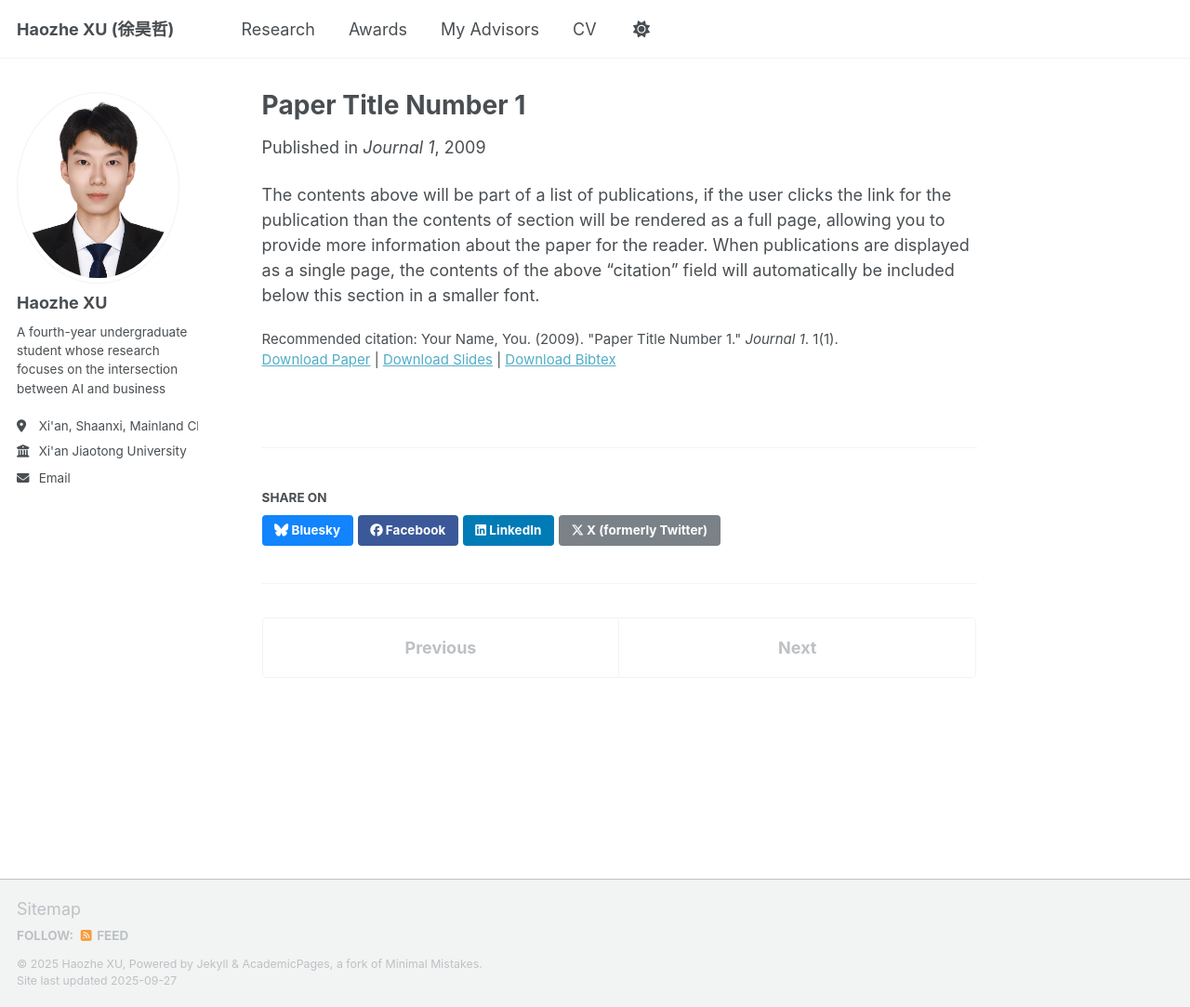
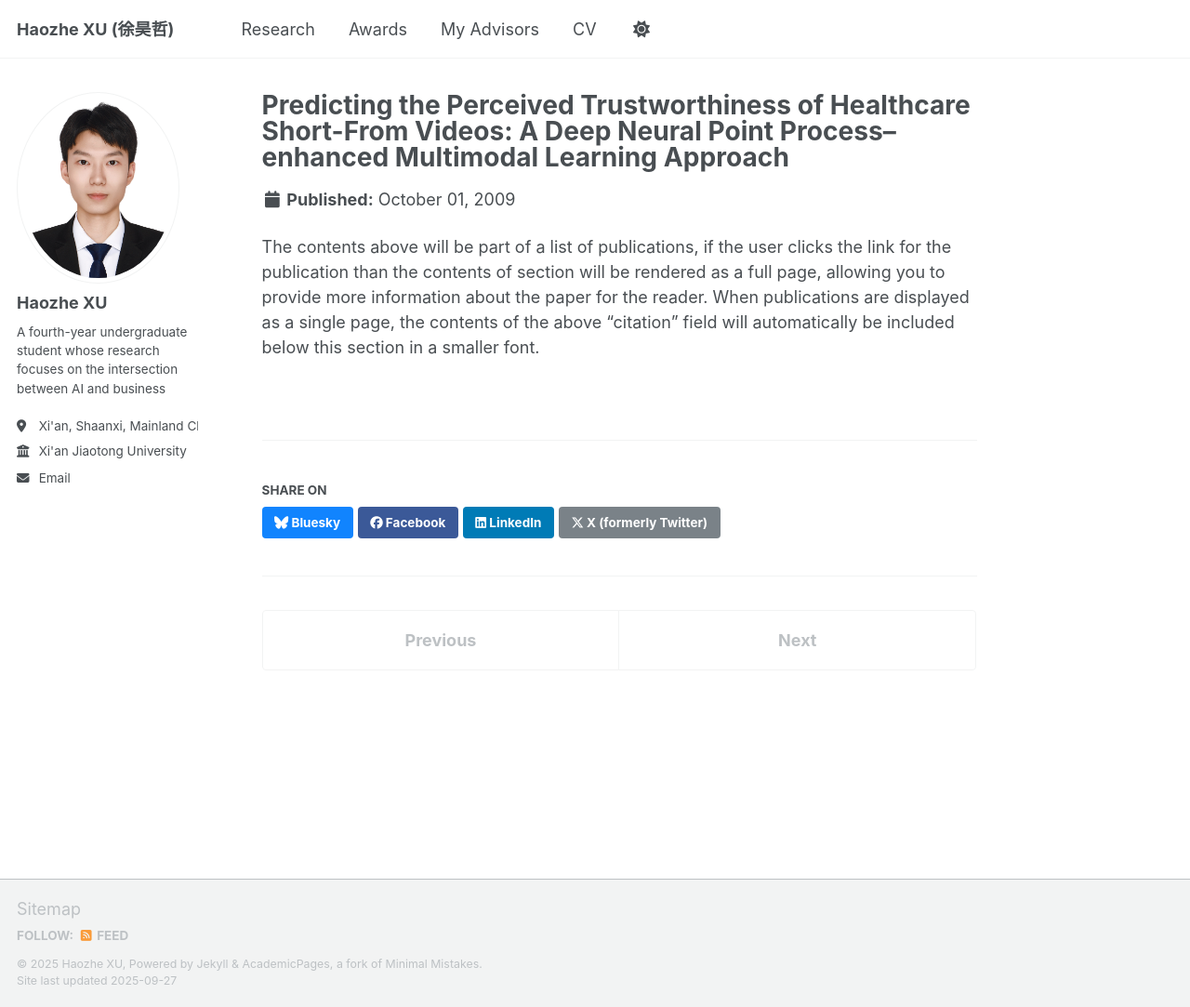
Before and after one commit to XuHaozhe0204/XuHaozhe0204.github.io, a Jekyll site: the page built from _publications/2009-10-01-paper-title-number-1.md, in a window 1280 px wide and 1083 px high. Shown: the whole window at 93% size. Built offline with Jekyll 4.4.1, drawn with Linux system fonts in a browser that asks for light colours; a script that is not in the unit is left out.

Commit message:
Update 2009-10-01-paper-title-number-1.md

```diff
--- a/_publications/2009-10-01-paper-title-number-1.md
+++ b/_publications/2009-10-01-paper-title-number-1.md
@@ -1,14 +1,7 @@
 ---
-title: "Paper Title Number 1"
+title: "Predicting the Perceived Trustworthiness of Healthcare Short-From Videos: A Deep Neural Point Process–enhanced Multimodal Learning Approach "
 collection: publications
 category: manuscripts
-permalink: /publication/2009-10-01-paper-title-number-1
-excerpt: 'This paper is about the number 1. The number 2 is left for future work.'
-date: 2009-10-01
-venue: 'Journal 1'
-slidesurl: 'http://academicpages.github.io/files/slides1.pdf'
-paperurl: 'http://academicpages.github.io/files/paper1.pdf'
-bibtexurl: 'http://academicpages.github.io/files/bibtex1.bib'
-citation: 'Your Name, You. (2009). &quot;Paper Title Number 1.&quot; <i>Journal 1</i>. 1(1).'
 ---
+
 The contents above will be part of a list of publications, if the user clicks the link for the publication than the contents of section will be rendered as a full page, allowing you to provide more information about the paper for the reader. When publications are displayed as a single page, the contents of the above "citation" field will automatically be included below this section in a smaller font.
```
